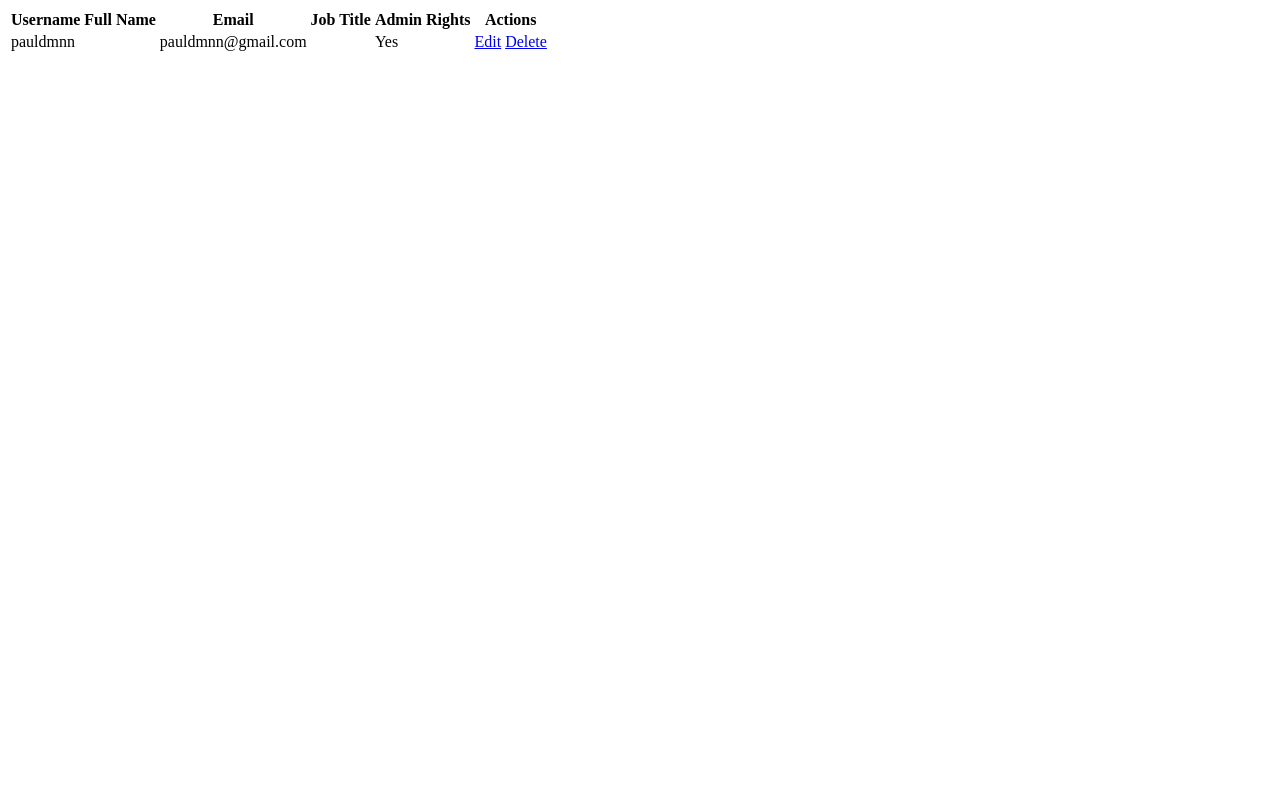
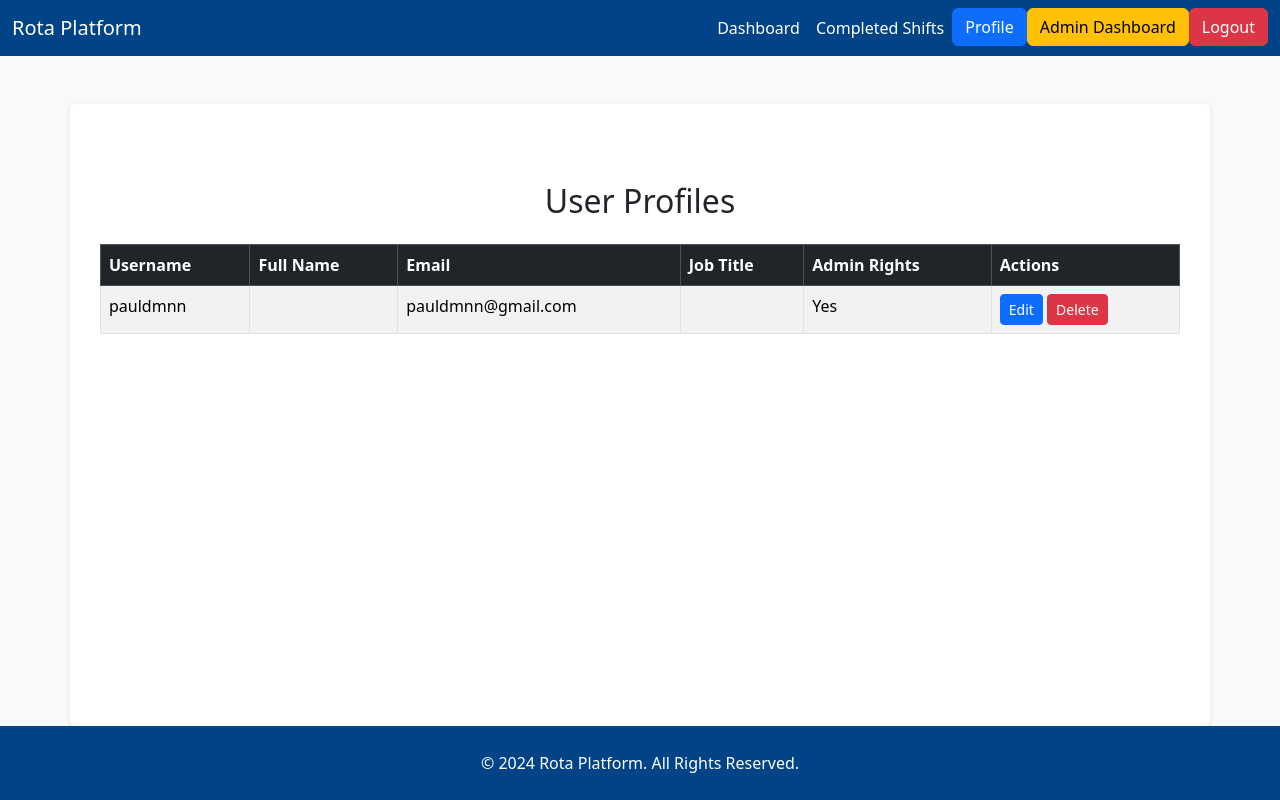
Before and after one commit to pauldmnn/Rota-platform, a Django app: page /admin/list_profiles/ in a window 1280 px wide. Run offline with Django 4.2, Linux system fonts and the light colour scheme; a user stored in the database is signed in; data comes from the database, SQL or seed files in the repository.

Commit message:
Fixed duplicate profile error

```diff
--- a/rota/templates/rota/list_user_profiles.html
+++ b/rota/templates/rota/list_user_profiles.html
@@ -1,3 +1,11 @@
+{% extends 'rota/base.html' %}
+
+{% block title %}User Profiles{% endblock %}
+
+{% block content %}
+<div class="container mt-5">
+    <h2 class="text-center">User Profiles</h2>
+
     <table class="table table-bordered table-striped mt-4">
         <thead class="table-dark">
             <tr>
@@ -26,3 +34,5 @@
             {% endfor %}
         </tbody>
     </table>
+</div>
+{% endblock %}
--- a/rota/views.py
+++ b/rota/views.py
@@ -279,10 +279,10 @@ def create_staff_profile(request):
             user.is_staff = user_form.cleaned_data['is_staff']  # Set admin rights
             user.save()
 
-            # Save profile
-            profile = profile_form.save(commit=False)
-            profile.user = user
-            profile.save()
+            # Update profile fields if a profile already exists
+            profile = user.profile  # Access the automatically created profile
+            profile_form = StaffProfileForm(request.POST, instance=profile)
+            profile_form.save()
 
             messages.success(request, f"Profile for {user.username} created successfully!")
             return redirect('list_user_profiles')
```
Also changed, not shown: rota/models.py (+7 -2 lines). Lines whose indentation alone changed are shown as unchanged.
